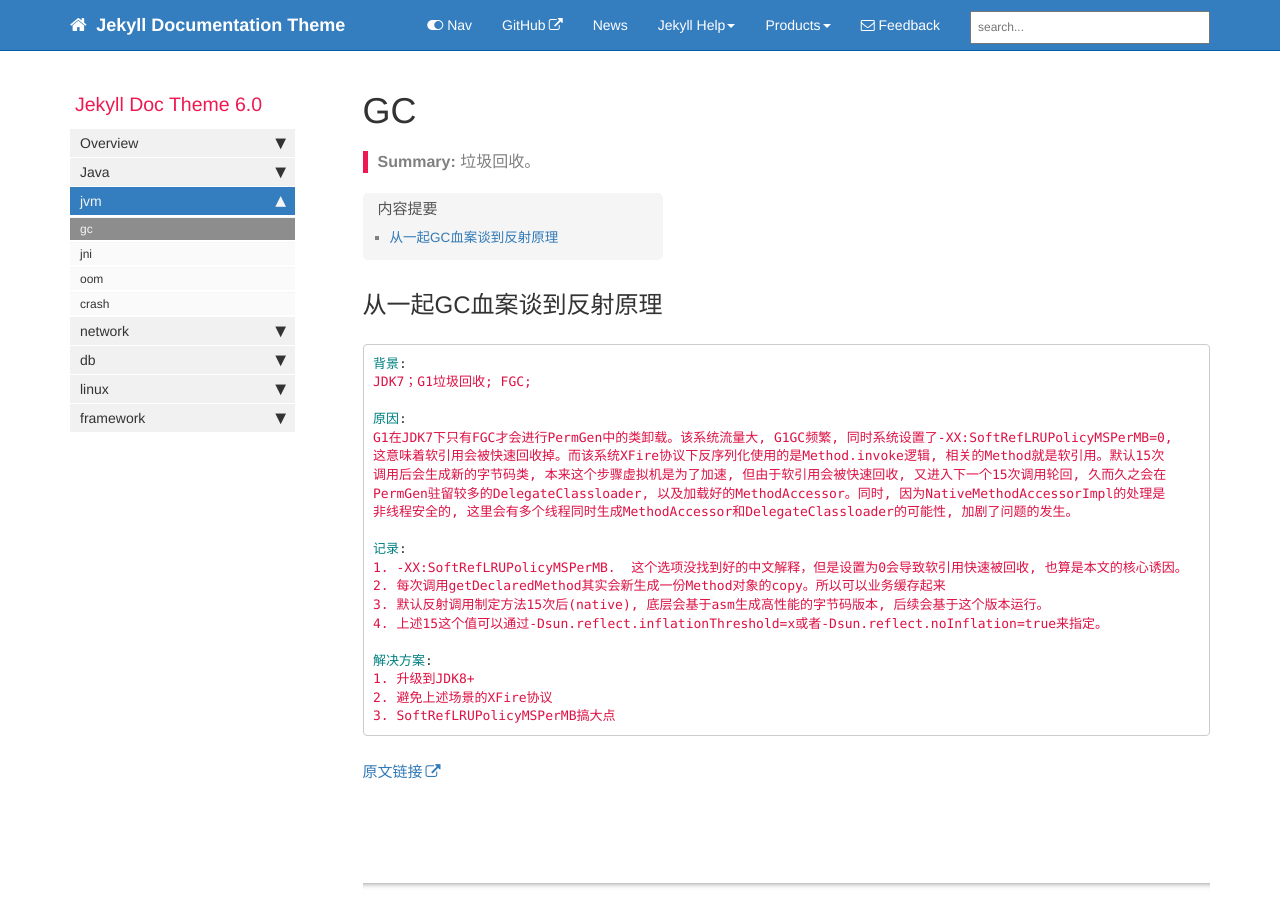
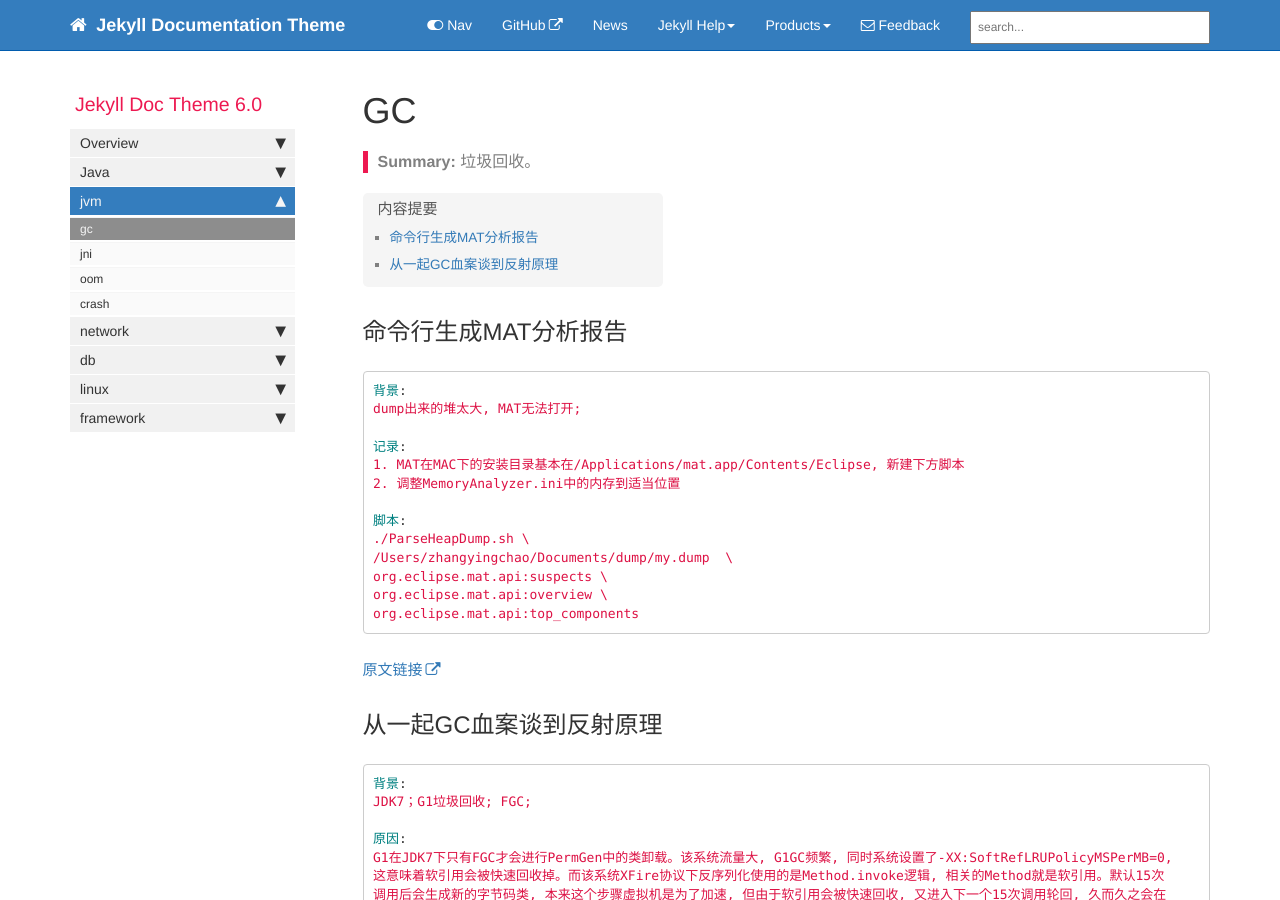
Before and after one commit to sustbeckham/reunion, a Jekyll site: the page built from pages/jvm/jvm_gc.md, in a window 1280 px wide and 900 px high. Built offline with Jekyll 4.4.1, drawn with Linux system fonts in a browser that asks for light colours; comment, search, counter and statistics services are not loaded.

Commit message:
update:命令行生成MAT分析报告

````diff
--- a/pages/jvm/jvm_gc.md
+++ b/pages/jvm/jvm_gc.md
@@ -6,6 +6,29 @@ sidebar: mydoc_sidebar
 permalink: jvm_gc.html
 folder: jvm
 ---
+
+## 命令行生成MAT分析报告
+
+```yaml
+背景:
+dump出来的堆太大, MAT无法打开;
+
+记录:
+1. MAT在MAC下的安装目录基本在/Applications/mat.app/Contents/Eclipse, 新建下方脚本
+2. 调整MemoryAnalyzer.ini中的内存到适当位置
+
+脚本:
+./ParseHeapDump.sh \
+/Users/zhangyingchao/Documents/dump/my.dump  \
+org.eclipse.mat.api:suspects \
+org.eclipse.mat.api:overview \
+org.eclipse.mat.api:top_components
+```
+
+[原文链接](https://www.cnblogs.com/hellxz/p/use_mat_linux_command_line_generate_reports.html)
+
+
+
 
 ## 从一起GC血案谈到反射原理
 
````
Also changed, not shown: pages/jvm/jvm_oom.md (+2 -0 lines).
